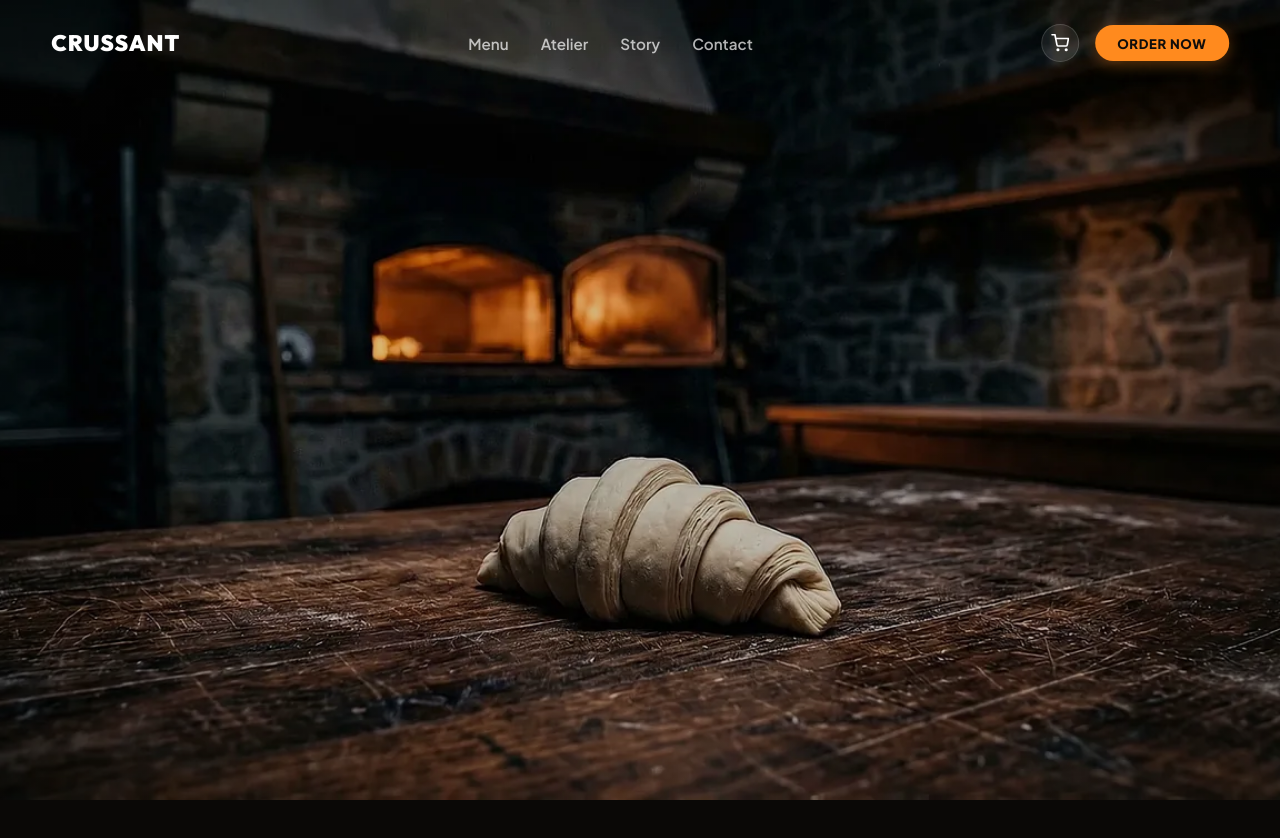
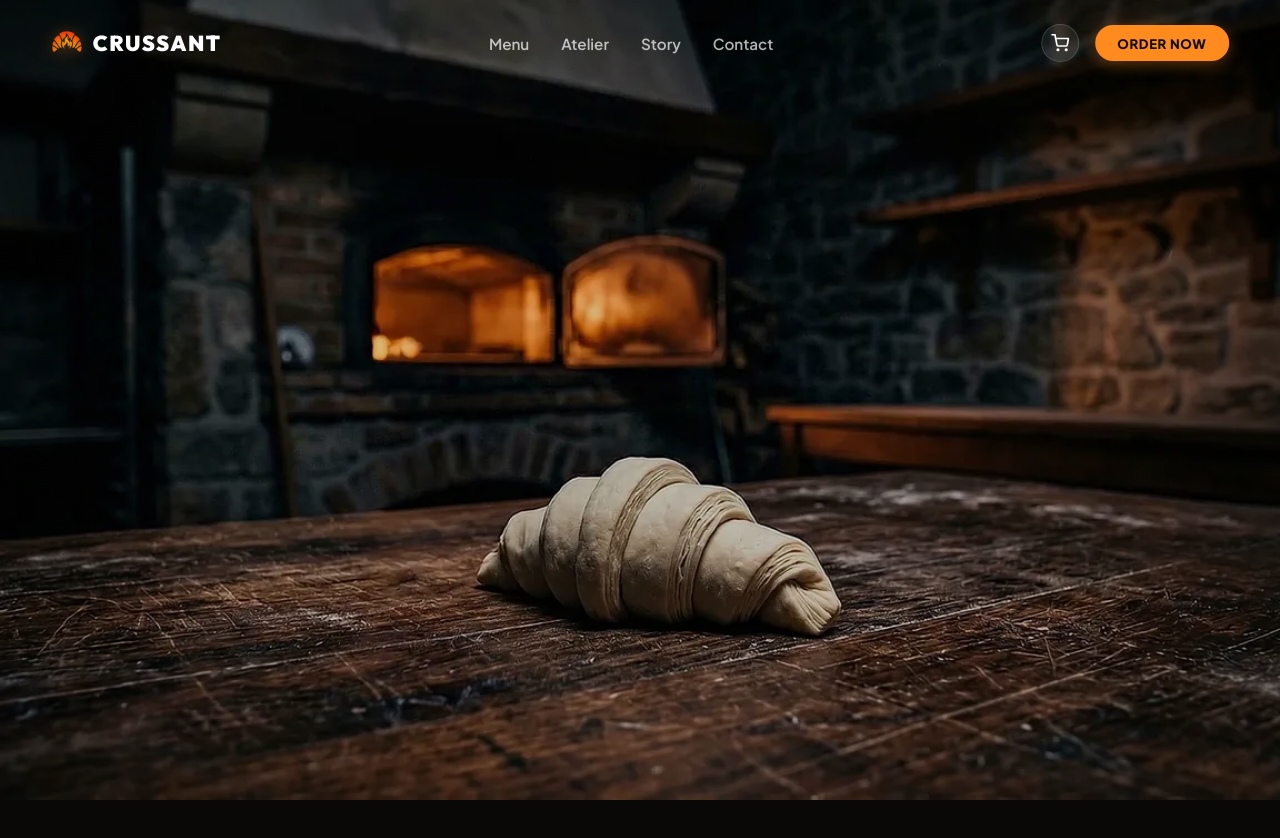
Before and after one commit to abrahamebij/crussant, a React (Vite) app: page / in a window 1280 px wide. Shown: the top 838 px of the page. Built offline with nearby package versions, Linux system fonts and the light colour scheme.

Commit message:
Refactor code structure for improved readability and maintainability

```diff
--- a/index.html
+++ b/index.html
@@ -5,12 +5,9 @@
     <link rel="icon" type="image/png" href="/logo.png" />
     <meta name="viewport" content="width=device-width, initial-scale=1.0" />
     <title>Crussant — Artisanal French Bakery</title>
-    <link rel="preconnect" href="https://fonts.googleapis.com" />
-    <link rel="preconnect" href="https://fonts.gstatic.com" crossorigin />
-    <link
-      href="https://fonts.googleapis.com/css2?family=Outfit:wght@400;500;600;700;800;900&family=Plus+Jakarta+Sans:wght@400;500;600;700;800;900&family=Cormorant+Garamond:ital,wght@0,600;0,700;1,400&display=swap"
-      rel="stylesheet"
-    />
+    <link rel="preconnect" href="https://fonts.googleapis.com">
+    <link rel="preconnect" href="https://fonts.gstatic.com" crossorigin>
+    <link href="https://fonts.googleapis.com/css2?family=Outfit:wght@400;500;600;700;800;900&family=Plus+Jakarta+Sans:wght@400;500;600;700;800;900&family=Cormorant+Garamond:ital,wght@0,600;0,700;1,400&display=swap" rel="stylesheet">
   </head>
   <body>
     <div id="root"></div>
--- a/src/App.css
+++ b/src/App.css
@@ -28,6 +28,20 @@
   box-shadow: 0 20px 50px rgba(0, 0, 0, 0.7);
   max-width: 420px;
   width: 90%;
+}
+
+.loading-logo-img {
+  width: 64px;
+  height: 64px;
+  object-fit: contain;
+  margin-bottom: 0.8rem;
+  filter: drop-shadow(0 4px 15px rgba(255, 138, 30, 0.5));
+  animation: pulseLogo 2s infinite ease-in-out;
+}
+
+@keyframes pulseLogo {
+  0%, 100% { transform: scale(1); filter: drop-shadow(0 4px 15px rgba(255, 138, 30, 0.5)); }
+  50% { transform: scale(1.06); filter: drop-shadow(0 6px 25px rgba(255, 138, 30, 0.8)); }
 }
 
 .loading-brand {
@@ -96,13 +110,21 @@
   text-decoration: none;
   display: flex;
   align-items: center;
+  gap: 0.6rem;
+}
+
+.nav-logo-img {
+  width: 32px;
+  height: 32px;
+  object-fit: contain;
+  filter: drop-shadow(0 2px 8px rgba(255, 138, 30, 0.4));
 }
 
 .logo-text {
   font-family: 'Outfit', 'Plus Jakarta Sans', sans-serif;
   font-weight: 900;
-  font-size: 1.4rem;
-  letter-spacing: 1px;
+  font-size: 1.35rem;
+  letter-spacing: 1.5px;
   color: #ffffff;
   text-transform: uppercase;
 }
@@ -841,8 +863,17 @@
 
 .footer-brand-col .footer-logo {
   text-decoration: none;
-  display: inline-block;
+  display: inline-flex;
+  align-items: center;
+  gap: 0.6rem;
   margin-bottom: 1.2rem;
+}
+
+.footer-logo-img {
+  width: 36px;
+  height: 36px;
+  object-fit: contain;
+  filter: drop-shadow(0 2px 8px rgba(255, 138, 30, 0.4));
 }
 
 .footer-logo-text {
--- a/src/App.tsx
+++ b/src/App.tsx
@@ -30,6 +30,7 @@ export function App() {
       {/* Initial Loading Screen Overlay */}
       <div className={`loading-screen ${!isLoading ? 'hidden' : ''}`}>
         <div className="loading-box">
+          <img src="/logo.png" alt="Crussant Logo" className="loading-logo-img" />
           <div className="loading-brand">CRUSSANT</div>
           <div className="loading-subtext">Preloading Continuous Sequence</div>
           <div className="progress-bar-track">
--- a/src/components/Footer.tsx
+++ b/src/components/Footer.tsx
@@ -27,6 +27,7 @@ export const Footer: React.FC = () => {
           {/* Column 1: Brand & Bio */}
           <div className="footer-col footer-brand-col">
             <a href="#section-hero" onClick={scrollToTop} className="footer-logo">
+              <img src="/logo.png" alt="Crussant Logo" className="footer-logo-img" />
               <span className="footer-logo-text">CRUSSANT</span>
             </a>
             <p className="footer-tagline">
--- a/src/components/Navbar.tsx
+++ b/src/components/Navbar.tsx
@@ -9,7 +9,6 @@ export const Navbar: React.FC<NavbarProps> = () => {
 
   useEffect(() => {
     const handleScroll = () => {
-      const scrollY = window.scrollY;
       const vh = window.innerHeight;
 
       const menuEl = document.getElementById('section-menu');
@@ -53,6 +52,7 @@ export const Navbar: React.FC<NavbarProps> = () => {
         }}
         className="nav-logo"
       >
+        <img src="/logo.png" alt="Crussant Logo" className="nav-logo-img" />
         <span className="logo-text">CRUSSANT</span>
       </a>
 
```
Also changed, not shown: public/logo.png (added).
